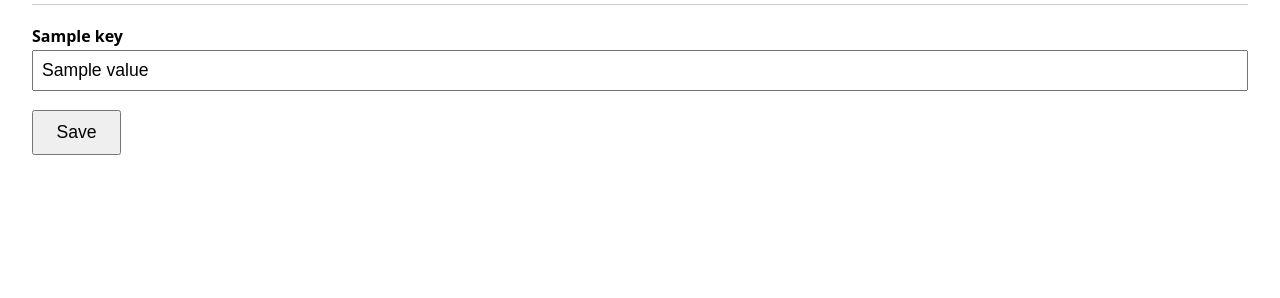
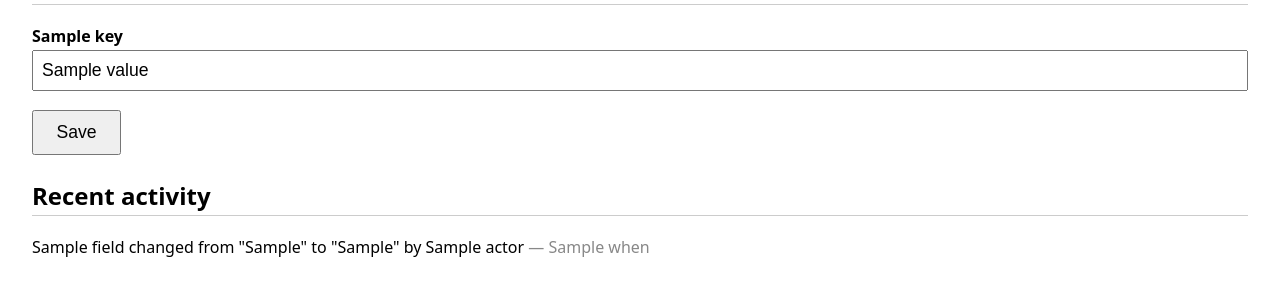
Before and after one commit to Conduit-Operations/dog-scan-mvp, a FastAPI app: template app/templates/vet.html in a window 1280 px wide. Shown: the part 306-604 px from the top of the page. Run offline with FastAPI, Linux system fonts and the light colour scheme; the template is opened without the code that fills it: most values are stand-ins (such as "Sample title", 1, 10 or a date in 2020).

Commit message:
Log every scan and show a vet a dog's recent activity (plus a favicon tidy)

```diff
--- a/app/main.py
+++ b/app/main.py
@@ -3,7 +3,7 @@ import secrets
 from contextlib import asynccontextmanager
 from pathlib import Path
 
-from fastapi import FastAPI, Form, Request
+from fastapi import FastAPI, Form, Request, Response
 from fastapi.responses import HTMLResponse, RedirectResponse
 from fastapi.templating import Jinja2Templates
 from sqlalchemy import text
@@ -45,6 +45,12 @@ def root():
     return {"service": "Dog Tag MVP", "status": "running"}
 
 
+@app.get("/favicon.ico")
+def favicon():
+    # Browsers always ask for this; answer quietly instead of logging a 404.
+    return Response(status_code=204)
+
+
 @app.get("/health")
 def health():
     database = "unreachable"
@@ -60,11 +66,17 @@ def health():
 
 @app.get("/d/{token}", response_class=HTMLResponse)
 def scan(request: Request, token: str):
-    # Resolve the scanned code to one dog and show the two-door fork (vet / not-a-vet).
-    # An unknown code shows a friendly "we don't recognise this tag" page, never an error.
+    # Resolve the scanned code to one dog, log the scan as an `open` event, and
+    # show the two-door fork. An unknown code shows the friendly not-found page.
+    actor = "vet" if request.session.get("vet") else "public"
     with SessionLocal() as session:
         dog = session.query(Dog).filter(Dog.token == token).first()
-        name = dog.name if dog else None
+        if dog is None:
+            name = None
+        else:
+            name = dog.name
+            session.add(Event(dog_id=dog.id, type="open", actor=actor))
+            session.commit()
 
     if name is None:
         return templates.TemplateResponse(
@@ -137,6 +149,26 @@ def vet_view(request: Request, token: str):
             data = None
         else:
             owner = session.query(Owner).filter(Owner.id == dog.owner_id).first()
+            events = (
+                session.query(Event)
+                .filter(Event.dog_id == dog.id)
+                .order_by(Event.id.desc())
+                .limit(15)
+                .all()
+            )
+            activity = [
+                {
+                    "type": e.type,
+                    "field": e.field,
+                    "old_value": e.old_value,
+                    "new_value": e.new_value,
+                    "actor": e.actor,
+                    "when": (e.created_at.strftime("%d %b %Y, %H:%M") + " UTC")
+                    if e.created_at
+                    else "",
+                }
+                for e in events
+            ]
             data = {
                 "dog_name": dog.name,
                 "breed": dog.breed,
@@ -145,6 +177,7 @@ def vet_view(request: Request, token: str):
                 "phone": owner.phone,
                 "email": owner.email,
                 "record": dog.record or {},
+                "activity": activity,
                 "token": token,
             }
 
--- a/app/templates/vet.html
+++ b/app/templates/vet.html
@@ -14,6 +14,7 @@
       box-sizing: border-box; font-weight: normal; margin-top: 0.2rem;
     }
     button { font-size: 1.1rem; padding: 0.6rem 1.4rem; margin-top: 1.2rem; }
+    .when { color: #888; }
   </style>
 </head>
 <body>
@@ -37,5 +38,21 @@
   {% else %}
     <div class="row">No clinical entries yet.</div>
   {% endif %}
+
+  <h2>Recent activity</h2>
+  {% if activity %}
+    {% for e in activity %}
+      <div class="row">
+        {% if e.type == "open" %}
+          Scanned by {{ "a vet" if e.actor == "vet" else "the public" }}
+        {% else %}
+          {{ e.field }} changed from "{{ e.old_value }}" to "{{ e.new_value }}" by {{ e.actor }}
+        {% endif %}
+        {% if e.when %}<span class="when"> — {{ e.when }}</span>{% endif %}
+      </div>
+    {% endfor %}
+  {% else %}
+    <div class="row">No activity yet.</div>
+  {% endif %}
 </body>
 </html>
```
Also changed, not shown: BUILD_PLAN.md (+4 -2 lines).
